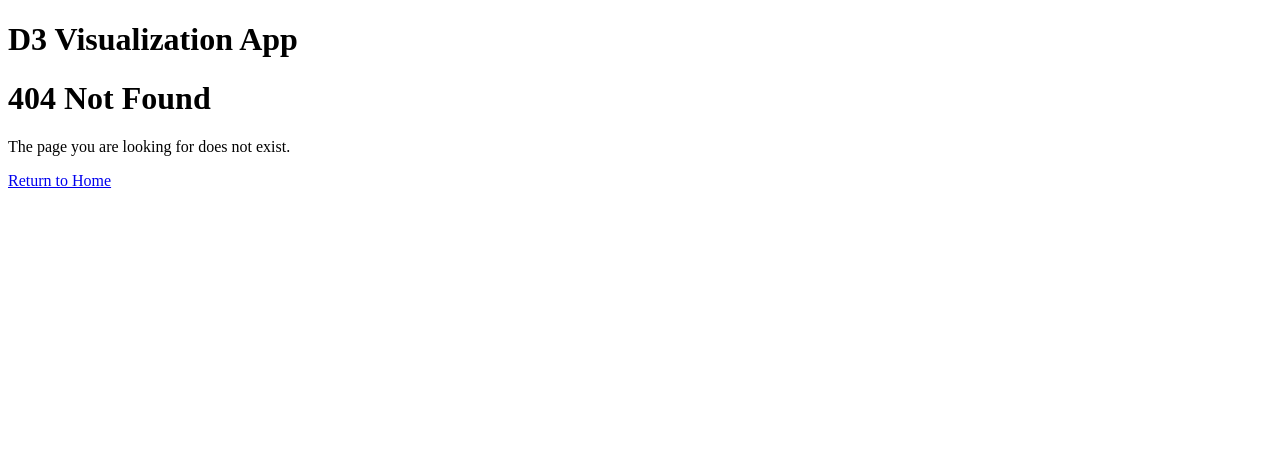
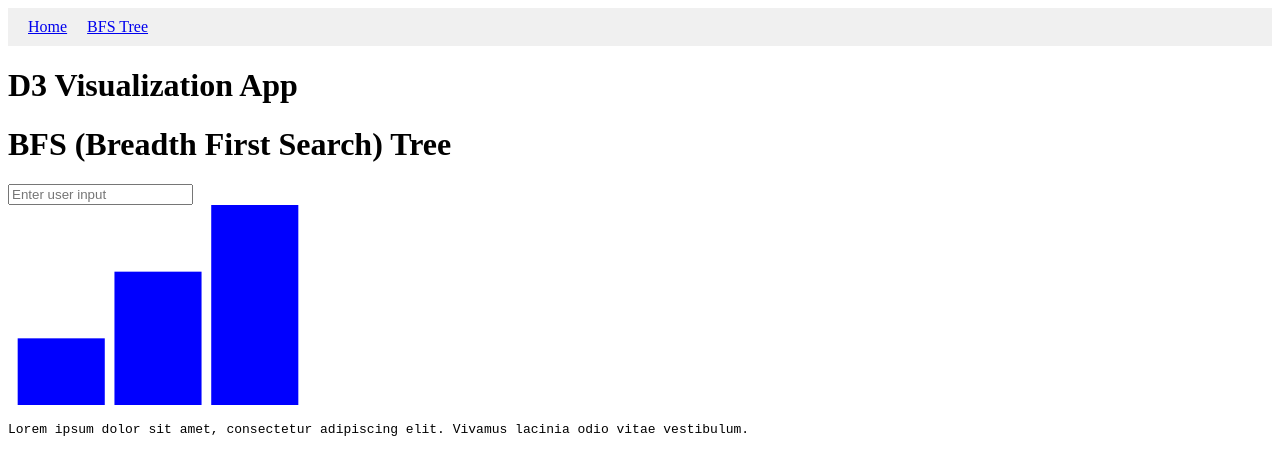
Before and after one commit to CodeBlackwell/D3_viz, a React app: page /bfstree in a window 1280 px wide. Before the commit this address had no page. Shown: the top 474 px of the page. Built offline with nearby package versions, Linux system fonts and the light colour scheme.

Commit message:
base w bar graph

```diff
--- a/src/App.js
+++ b/src/App.js
@@ -1,13 +1,15 @@
 // src/App.js
 import React from 'react';
-import { BrowserRouter } from 'react-router-dom'; // Import BrowserRouter
+import { BrowserRouter } from 'react-router-dom';
 import Routes from './Routes';
+import NavBar from './components/Main/NavBar'; // Import NavBar
 
 const App = () => (
-    <BrowserRouter> {/* Wrap the entire app with BrowserRouter */}
+    <BrowserRouter>
         <div>
+            <NavBar /> {/* Include the NavBar component */}
             <h1>D3 Visualization App</h1>
-            <Routes /> {/* Include the Routes component */}
+            <Routes />
         </div>
     </BrowserRouter>
 );
--- a/src/Routes.js
+++ b/src/Routes.js
@@ -3,10 +3,13 @@ import React from 'react';
 import { Route, Routes } from 'react-router-dom'; // Use Routes instead of Switch
 import Home from './components/Home/Home';
 import NotFound from './components/NotFound/NotFound';
+import NodeGraph from "./components/Visualizations/NodeGraph/NodeGraph";
+import BFSTree from "./components/SearchTrees/BFSTree";
 
 const AppRoutes = () => (
     <Routes>
         <Route path="/" element={<Home />} />
+        <Route path="/bfstree" element={<BFSTree />} />
         <Route path="*" element={<NotFound />} /> {/* Fallback route */}
     </Routes>
 );
--- /dev/null
+++ b/src/components/Main/NavBar.jsx
@@ -0,0 +1,13 @@
+// src/components/NavBar.js
+import React from 'react';
+import { Link } from 'react-router-dom';
+
+const NavBar = () => (
+    <nav style={{ backgroundColor: '#f0f0f0', padding: '10px' }}>
+        <Link to="/" style={{ margin: '10px' }}>Home</Link>
+        <Link to="/bfstree" style={{ margin: '10px' }}>BFS Tree</Link>
+        {/* Add more links as needed */}
+    </nav>
+);
+
+export default NavBar;
--- /dev/null
+++ b/src/components/SearchTrees/BFSTree.jsx
@@ -0,0 +1,44 @@
+// src/components/SearchTrees/BFSTree.js
+import React, { useRef, useEffect } from 'react';
+import * as d3 from 'd3';
+import SecureInput from '../Main/SecureInput'; // Adjust the path as needed
+import './BFSTree.scss';
+
+const BFSTree = () => {
+    const svgRef = useRef(null);
+
+    // Sample data for the bar graph
+    const data = [50, 100, 150];
+
+    useEffect(() => {
+        const svg = d3.select(svgRef.current);
+
+        // Define scales
+        const xScale = d3.scaleBand().domain(data.map((_, i) => i)).range([0, 300]).padding(0.1);
+        const yScale = d3.scaleLinear().domain([0, d3.max(data)]).range([200, 0]);
+
+        // Create bars
+        svg.selectAll('.bar')
+            .data(data)
+            .join('rect')
+            .attr('class', 'bar')
+            .attr('x', (d, i) => xScale(i))
+            .attr('y', d => yScale(d))
+            .attr('width', xScale.bandwidth())
+            .attr('height', d => 200 - yScale(d))
+            .attr('fill', 'blue');
+    }, [data]);
+
+    return (
+        <div className="bfs-tree">
+            <h1>BFS (Breadth First Search) Tree</h1>
+            <SecureInput placeholder="Enter user input" />
+            <svg ref={svgRef} className="visualization" width="300" height="200"></svg>
+            <pre className="code-block">
+        Lorem ipsum dolor sit amet, consectetur adipiscing elit. Vivamus lacinia odio vitae vestibulum.
+      </pre>
+        </div>
+    );
+};
+
+export default BFSTree;
```
Also changed, not shown: src/components/SearchTrees/BFSTree.scss (added).
